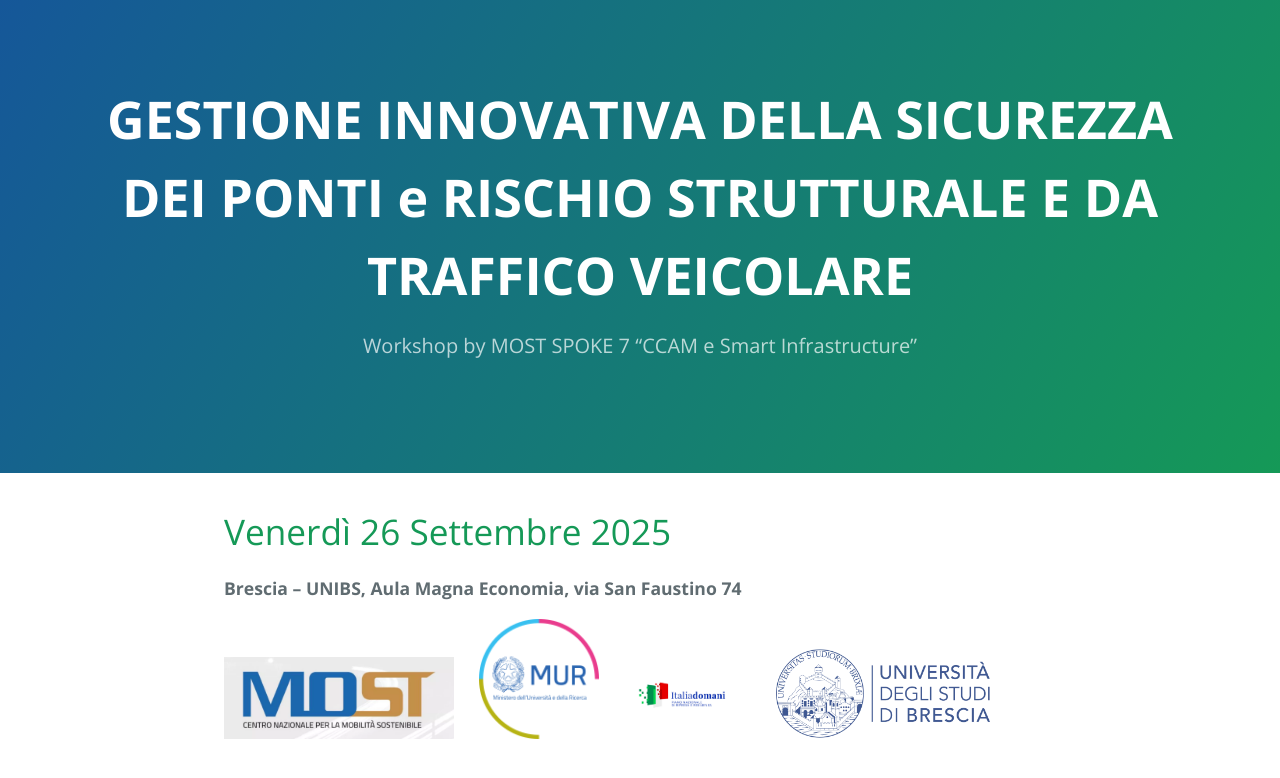
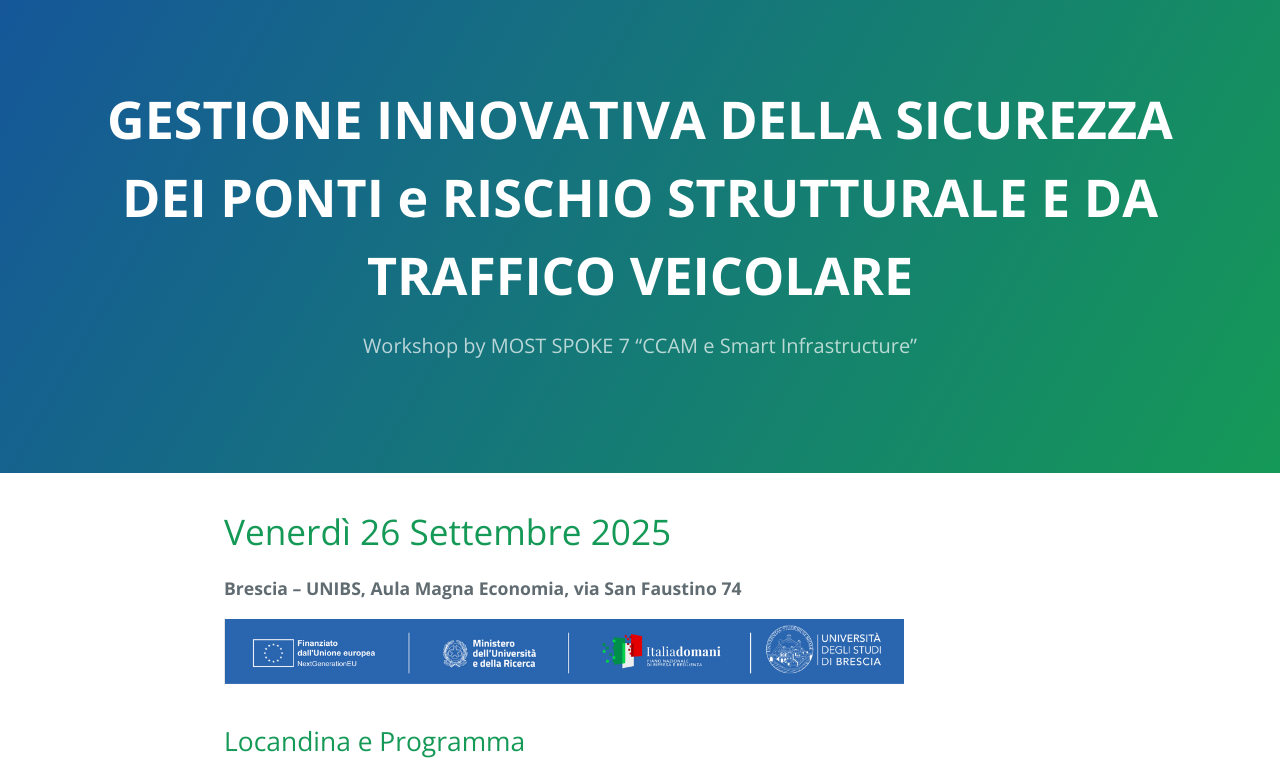
Before and after one commit to most-spoke7-workshop/GESTIONE-INNOVATIVA-DELLA-SICUREZZA-DEI-PONTI-RISCHIO-STRUTTURALE-E-DA-TRAFFICO-VEICOLARE, a Jekyll site: the page built from index.md, in a window 1280 px wide. Shown: the top 778 px of the page. Built offline with Jekyll 4.4.1, drawn with Linux system fonts in a browser that asks for light colours; grey boxes are pictures that could not be loaded.

Commit message:
Update index.md

```diff
--- a/index.md
+++ b/index.md
@@ -6,11 +6,14 @@ layout: default
 <h1> Venerdì 26 Settembre 2025 </h1>
 
 **Brescia – UNIBS, Aula Magna Economia, via San Faustino 74**
-
+<!--
 ![MOST Logo]({{ site.baseurl }}/assets/images/logo-most.jpg "MOST Logo"){: width="250" style="padding-right: 20px;" }
 ![MUR Logo]({{ site.baseurl }}/assets/images/logo-mur.png "MUR Logo"){: width="140" style="padding-right: 20px;" }
 ![ID Logo]({{ site.baseurl }}/assets/images/italiadomani-sfondo-bianco+blu.jpg "ID Logo"){: width="140" style="padding-right: 20px;" }
 ![UNIBS Logo]({{ site.baseurl }}/assets/images/logo-unibs.png "UNIBS Logo"){: width="250" style="padding-right: 20px;" }
+-->
+
+![TOTAL]({{ site.baseurl }}/assets/images/logototal.png "UNIBS Logo"){: width="700" style="padding-right: 20px;" }
 
 
 
```
